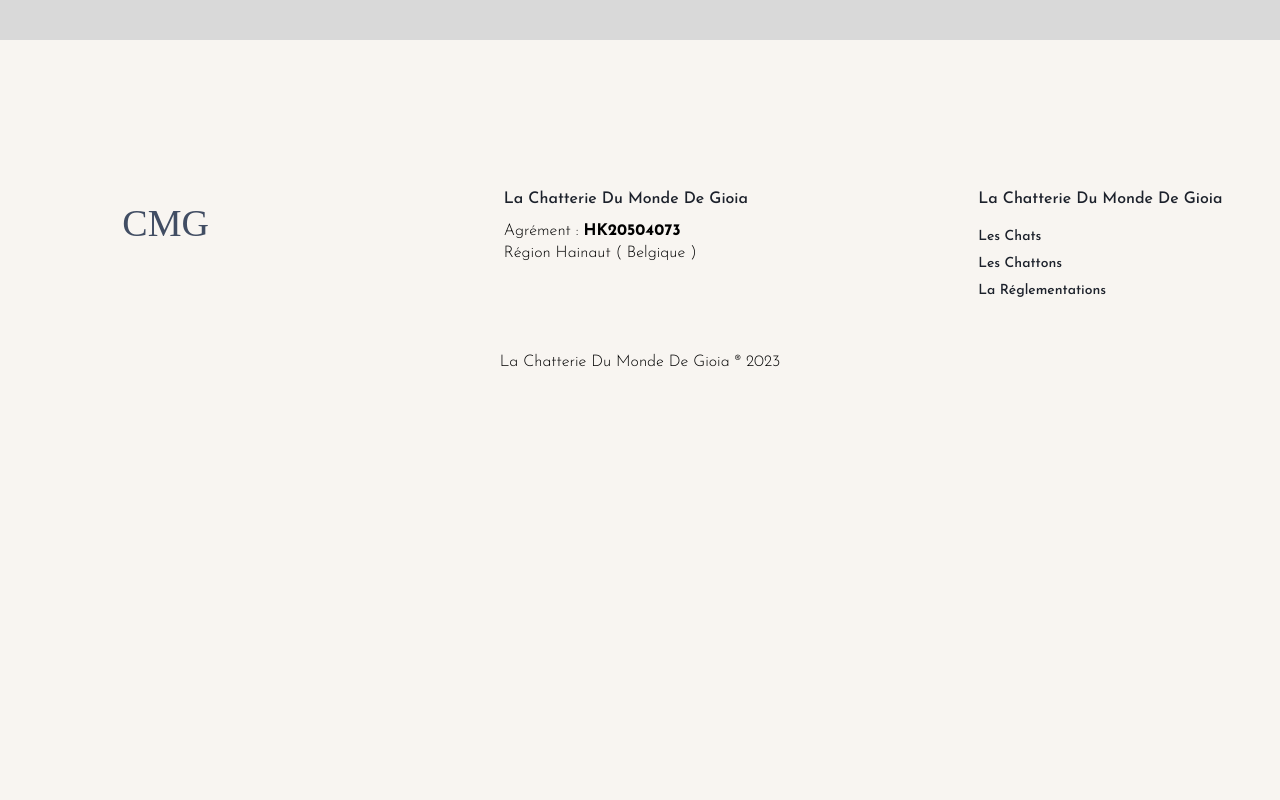
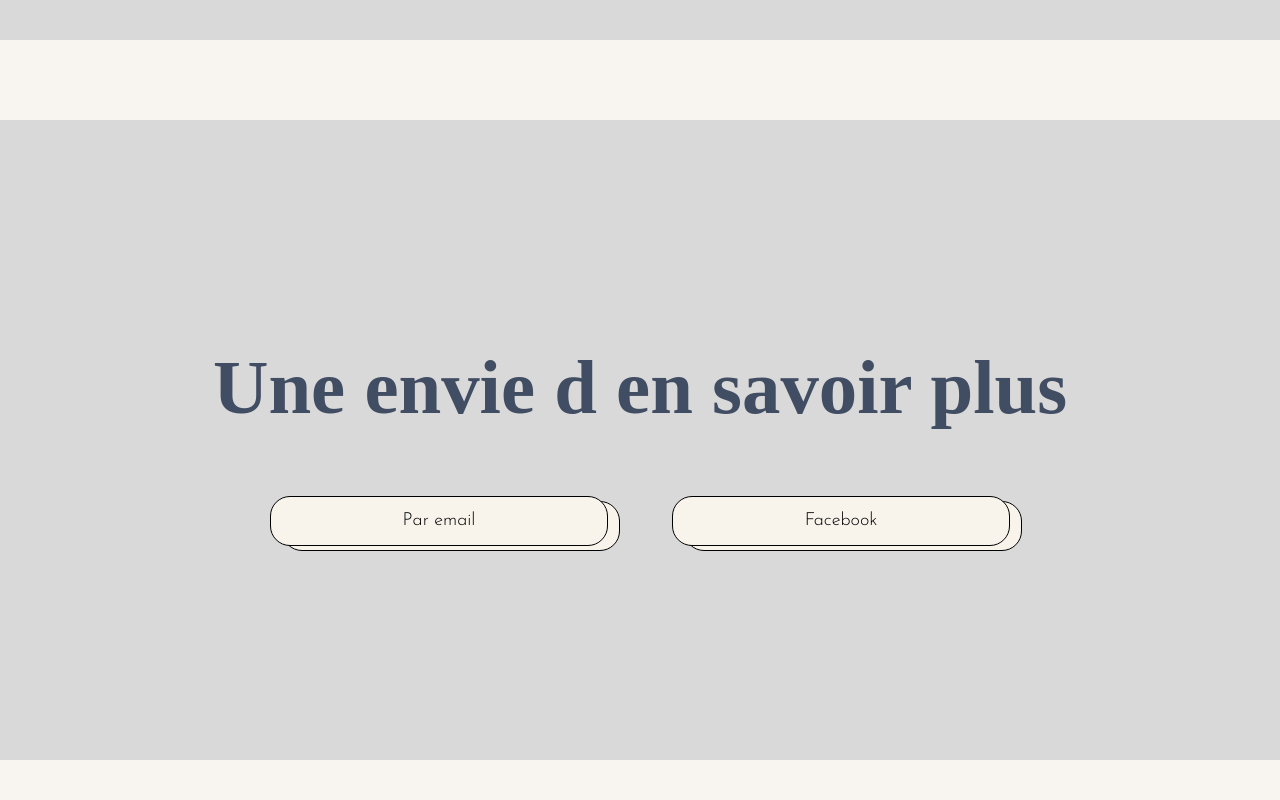
Before and after one commit to antozr/cmg, a Next.js app: page / in a window 1280 px wide. Shown: the part 2360-3160 px from the top of the page. Before the commit the page ends 2840 px from the top, so only its background shows below. Built offline with nearby package versions, Linux system fonts and the light colour scheme.

Commit message:
ADD multiple button intersection

```diff
--- a/app/components/InterSection/index.js
+++ b/app/components/InterSection/index.js
@@ -1,18 +1,32 @@
-import React from 'react'
-import ButtonPage from '../ButtonPage'
-import './style.scss';
+import React from "react";
+import ButtonPage from "../ButtonPage";
+import "./style.scss";
 
-const InterSection = ({titleInter, nameBtn, linkBtn}) => {
+const InterSection = ({
+  titleInter,
+  nameBtn,
+  linkBtn,
+  nameBtn2,
+  linkBtn2,
+  secondBtn,
+  size1,
+  size2,
+}) => {
   return (
     <>
-        <div className="sect__inter">
-            <h2 className="sect__title sect__title--big">
-                {titleInter}
-            </h2>
-            <ButtonPage nameBtn={nameBtn} linkBtn={linkBtn} size={true}/>
+      <div className="sect__inter">
+        <h2 className="sect__title sect__title--big">{titleInter}</h2>
+        <div className="sect__interBtn">
+          <ButtonPage nameBtn={nameBtn} linkBtn={linkBtn} size={size1} />
+          {secondBtn === true ? (
+            <ButtonPage nameBtn={nameBtn2} linkBtn={linkBtn2} size={size2} />
+          ) : (
+            " "
+          )}
         </div>
+      </div>
     </>
-  )
-}
+  );
+};
 
-export default InterSection
+export default InterSection;
--- a/app/components/InterSection/style.scss
+++ b/app/components/InterSection/style.scss
@@ -18,4 +18,12 @@
 
         }
     }
+    &__interBtn{
+        display: flex;
+        flex-direction: row;
+        align-items: center;
+        justify-content: space-around;
+        flex-wrap: wrap;
+        column-gap: 5vw;
+    }
 }
--- a/app/page.js
+++ b/app/page.js
@@ -6,6 +6,7 @@ import InterSection from "./components/InterSection";
 export default function Home() {
   let allTitle = [<>Une envie de boules de poils</>
 ,<>Qui sommes nous ? </>,
+<>Une envie d en savoir plus </>,
 <></>];
   let allTxt = [
     <>
@@ -38,6 +39,17 @@ export default function Home() {
           titleInter={allTitle[0]}
           nameBtn={" Voir les chattons "}
           linkBtn={"/noschattons"}
+          size1={true}
+        />
+        <InterSection
+          titleInter={allTitle[2]}
+          nameBtn={" Par email "}
+          linkBtn={"maito:arnouldfelicie5@hotmail.com?subject=Demande d'informations sur la chatterie"}
+          size1={true}
+          nameBtn2={"Facebook"}
+          linkBtn2={"#"}
+          size2={true}
+          secondBtn={true}
         />
       </div>
     </>
```
